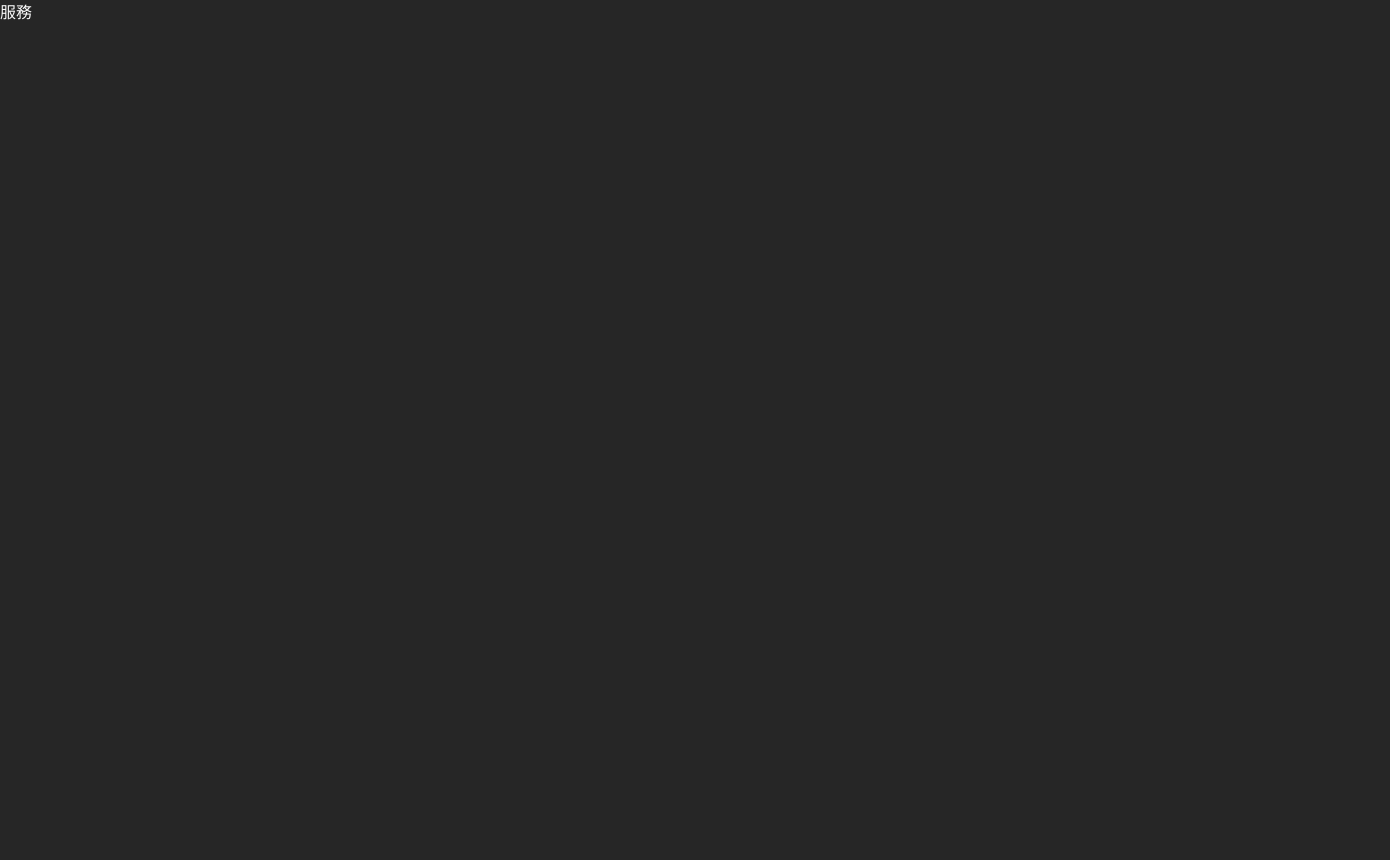
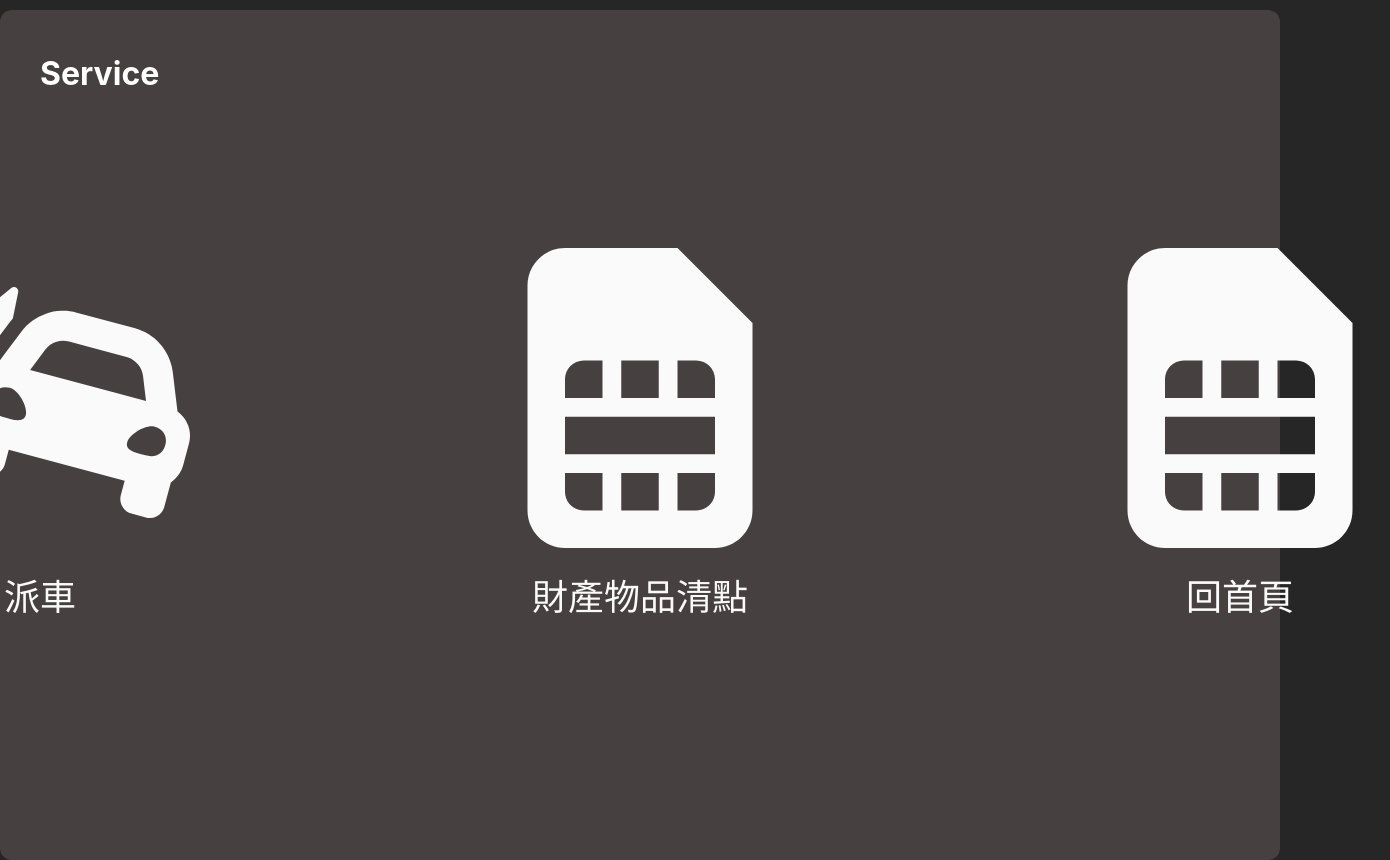
Before and after one commit to Oasisisisisis/Managment, a React (Create React App) app: page /Service in a window 1280 px wide. Shown: the whole page, 1390 px wide, since content can reach past the window. Before the commit the page ends 800 px from the top, so only its background shows below. Built offline with nearby package versions, Linux system fonts and the light colour scheme.

Commit message:
finish service page

```diff
--- a/package.json
+++ b/package.json
@@ -13,6 +13,7 @@
     "framer-motion": "^12.12.1",
     "react": "^18.2.0",
     "react-dom": "^18.2.0",
+    "react-icons": "^5.5.0",
     "react-router-dom": "^6.30.0",
     "react-scripts": "^5.0.1",
     "web-vitals": "^2.1.4"
--- a/src/App.js
+++ b/src/App.js
@@ -4,13 +4,17 @@ import React from 'react';
 import { BrowserRouter as Router, Routes, Route } from 'react-router-dom';
 import Main from './Main';
 import Service from './Service';
+import Dispatch from './Dispatch'
+import Property from './Property'
 
 function App() {
   return (
     <Router>
       <Routes>
-        <Route path="/" element={<Main />} />
+        <Route path="/Main" element={<Main />} />
         <Route path="/Service" element={<Service />} />
+        <Route path="/Dispatch" element={<Dispatch />} />
+        <Route path="/Property" element={<Property />} />
       </Routes>
     </Router>
   );
--- /dev/null
+++ b/src/Dispatch.js
@@ -0,0 +1,10 @@
+import { Box } from "@chakra-ui/react";
+
+function Dispatch(){
+    return(
+        <Box>
+            <h1>派車系統</h1>
+        </Box>
+    );
+}
+export default Dispatch
--- a/src/Main.js
+++ b/src/Main.js
@@ -1,4 +1,4 @@
-// pages/Home.jsx
+// Home page
 import './Main.css'
 import React from 'react';
 import { useNavigate } from 'react-router-dom';
@@ -11,7 +11,6 @@ function Main() {
   const handleClick = () => {
     navigate('/Service'); // 點擊後跳轉
   };
-
   return (
     <ChakraProvider theme={customTheme}>
         <div className='MainTopic'>
--- /dev/null
+++ b/src/Property.js
@@ -0,0 +1,10 @@
+import { Box } from "@chakra-ui/react";
+
+function Dispatch(){
+    return(
+        <Box>
+            <h1>財產清點系統</h1>
+        </Box>
+    );
+}
+export default Dispatch
--- a/src/Service.css
+++ b/src/Service.css
@@ -0,0 +1,23 @@
+.serviceContainer {
+  background-color: #474040;
+  border-radius: 12px;
+  max-width: 1700px;
+  height: 850px;
+  align-self: flex-start;
+  margin: 0 auto;
+  margin-top: 10px;
+}
+
+.serviceTitle h1 {
+  font-size: 32px;
+  font-weight: bold;
+  text-align: left;
+  color: #ffffff;
+}
+
+.function {
+  display: flex;
+  justify-content: center;
+  font-size: 36px;
+  margin-top: 150px;
+}
--- a/src/Service.js
+++ b/src/Service.js
@@ -1,11 +1,44 @@
-import './Service.css'
-import React from 'react';
+import './Service.css';
+import { Icon, Box, Flex, Text } from "@chakra-ui/react";
+import { FaCarCrash,FaSimCard } from "react-icons/fa";
+import { useNavigate } from 'react-router-dom';
 
 function Service() {
+  const navigate = useNavigate()
+  const clicktoMain = () => {
+    navigate('/Main'); // 點擊後跳轉
+  };
+  const clicktoCar = () => {
+    navigate('/Dispatch'); // 點擊後跳轉
+  };
+  const clicktoProperty = () => {
+    navigate('/Property'); // 點擊後跳轉
+  };
   return (
-    <div>
-      <h1>服務</h1>
-    </div>
+    <Box className='serviceContainer' p={10}>
+      <Box className='serviceTitle' mb={6}>
+        <h1>Service</h1>
+      </Box>
+
+      <Flex className='function' gap={300} justify={'center'}> {/* gap: 每個box的間距 */}
+        {/* 第一個服務項目 */}
+        <Box textAlign="center" onClick={clicktoCar} _hover={{bg: "gray.800"}}>
+          <Icon as={FaCarCrash} w={300} h={300}/>
+          <Text mt={2}>派車</Text>
+        </Box>
+
+        {/* 第二個服務項目 */}
+        <Box textAlign="center" onClick={clicktoProperty} _hover={{bg: "gray.800"}}>
+          <Icon as={FaSimCard} w={300} h={300} />
+          <Text mt={2}>財產物品清點</Text>
+        </Box>
+
+        <Box textAlign="center" onClick={clicktoMain} _hover={{bg: "gray.800"}}>
+          <Icon as={FaSimCard} w={300} h={300} />
+          <Text mt={2}>回首頁</Text>
+        </Box>
+      </Flex>
+    </Box>
   );
 }
 
--- a/src/index.js
+++ b/src/index.js
@@ -3,6 +3,7 @@ import ReactDOM from 'react-dom/client';
 import App from './App';
 import { ChakraProvider } from '@chakra-ui/react';
 import customTheme from './theme';
+import Service from './Service';
 
 const root = ReactDOM.createRoot(document.getElementById('root'));
 root.render(
```
Also changed, not shown: src/Dispatch.css (added), src/Property.css (added), 1 other file (tests, documents, lock files or other folders).
